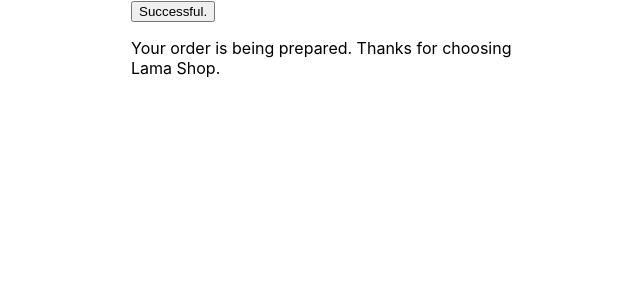
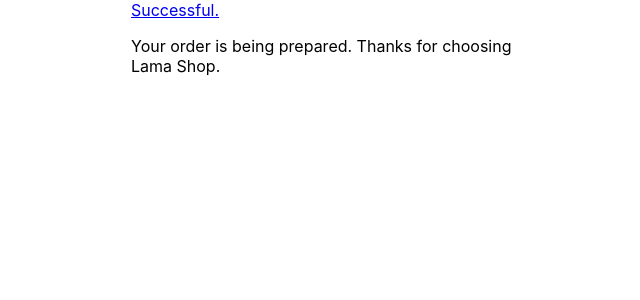
Before and after one commit to JK1320/react-ecommerce-project-backend, a React (Create React App) app in the folder react-front-end-ui/: page /success in a window 1280 px wide. Shown: the top 300 px of the page, without its empty margins (317-957 px from the left). Built offline with nearby package versions, Linux system fonts and the light colour scheme.

Commit message:
replaced button with Link

```diff
--- a/react-front-end-ui/src/Success.js
+++ b/react-front-end-ui/src/Success.js
@@ -1,9 +1,13 @@
 import React from 'react';
+import {Link} from 'react-router-dom';
 
 const Success = () => {
   return (
     <div className='success-btn-container'>
-        <button>Successful.</button>
+      <Link to="/pay">
+      Successful.
+      </Link>
+
         <p>Your order is being prepared. Thanks for choosing Lama Shop.</p>
     </div>
   )
```
